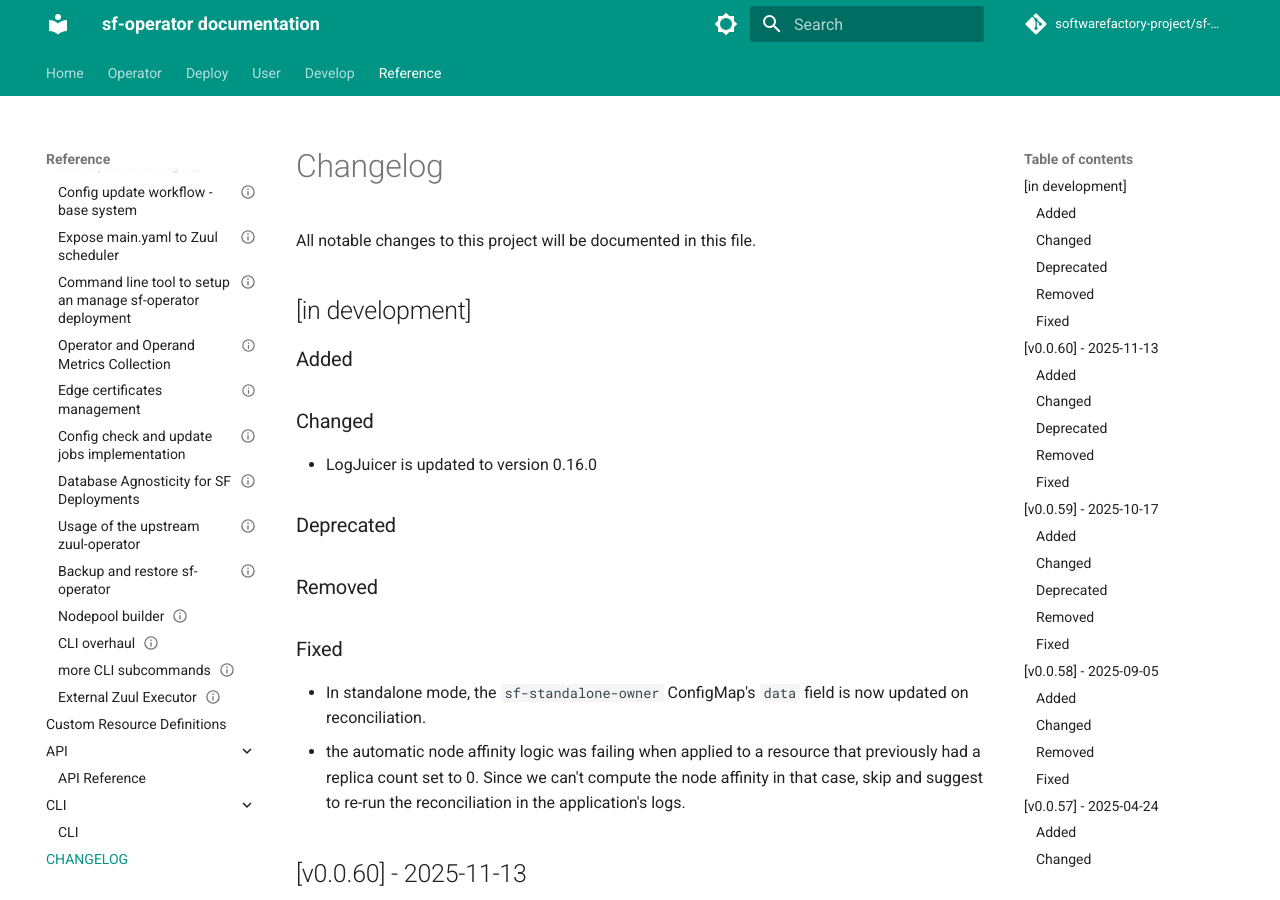
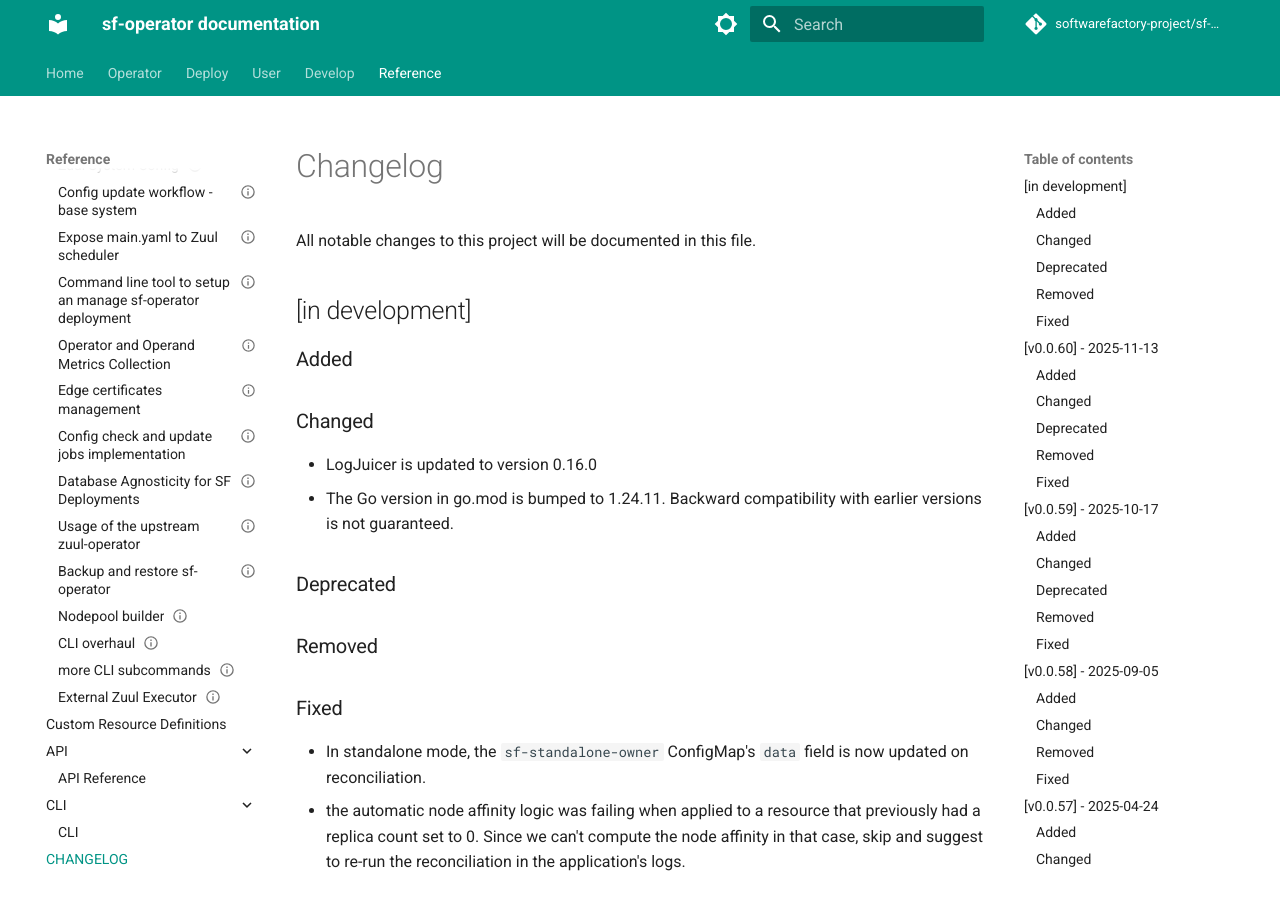
Before and after one commit to softwarefactory-project/sf-operator, an MkDocs documentation site: the page built from doc/reference/CHANGELOG.md, in a window 1280 px wide and 900 px high. Built offline with MkDocs 1.6.1 and Material for MkDocs 9.7.7, drawn with Linux system fonts in a browser that asks for light colours; comment, search, counter and statistics services are not loaded.

Commit message:
fix latest vulnerability report issues
Change-Id: I8ab49bbf1ef8b7c1119cbd6bee7cac08d8006f0d

```diff
--- a/doc/reference/CHANGELOG.md
+++ b/doc/reference/CHANGELOG.md
@@ -8,6 +8,7 @@
 ### Changed
 
 - LogJuicer is updated to version 0.16.0
+- The Go version in go.mod is bumped to 1.24.11. Backward compatibility with earlier versions is not guaranteed.
 
 ### Deprecated
 ### Removed
```
Also changed, not shown: 3 other files.
